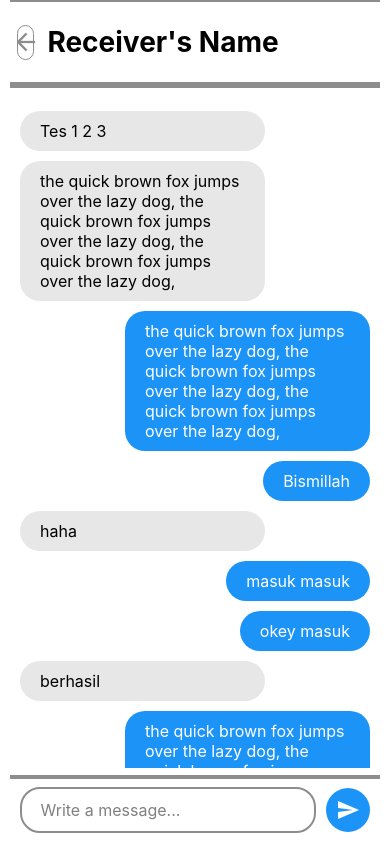
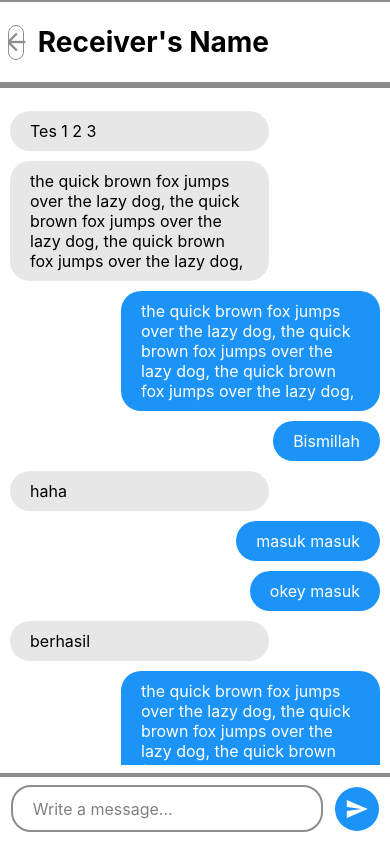
Before and after one commit to ixhsan/chat-fe-Rnativeversion-1, a React Native app: screen /Chat in a window 390 px wide. Built offline with nearby package versions, Linux system fonts and the light colour scheme.

Commit message:
added small fix to ui

```diff
--- a/src/pages/Chat/index.js
+++ b/src/pages/Chat/index.js
@@ -144,6 +144,7 @@ const Chat = ({navigation}) => {
     </SafeAreaView>
   );
 };
+
 const styles = StyleSheet.create({
   container: {
     flex: 1,
@@ -151,7 +152,7 @@ const styles = StyleSheet.create({
   },
   content: {
     flex: 1,
-    paddingHorizontal: 10,
+    paddingHorizontal: 0,
     backgroundColor: '#FFFFFF',
     // borderColor: 'green',
     // borderWidth: 1,
@@ -184,7 +185,7 @@ const styles = StyleSheet.create({
     textAlign: 'center',
   },
   chatBody: {
-    flexShrink: 1,
+    flex: 1,
     paddingVertical: '2%',
     borderTopColor: '#8D8D8D',
     borderTopWidth: 4,
--- a/src/pages/Contact/index.js
+++ b/src/pages/Contact/index.js
@@ -124,11 +124,9 @@ const styles = StyleSheet.create({
     maxHeight: '100%',
     maxWidth: '100%',
     width: '100%',
-    padding: 20,
+    paddingVertical: 10,
+    paddingHorizontal: 15,
     backgroundColor: '#FFFFFF',
-    // borderColor: 'purple',
-    // borderWidth: 1,
-    // borderStyle: 'solid',
   },
   header: {
     flexDirection: 'row',
@@ -136,9 +134,6 @@ const styles = StyleSheet.create({
     alignItems: 'center',
     height: 'auto',
     paddingVertical: 10,
-    // borderColor: 'purple',
-    // borderWidth: 1,
-    // borderStyle: 'solid',
   },
   textHeader: {fontSize: 36, fontWeight: 'bold'},
   textHeaderSecondary: {fontSize: 18},
@@ -180,8 +175,19 @@ const styles = StyleSheet.create({
     color: '#FFFFFF',
     textAlign: 'center',
   },
+  contactBody: {
+    height: '75%',
+    marginVertical: '2.75%',
+    borderTopColor: '#8D8D8D',
+    borderTopWidth: 4,
+    borderBottomColor: '#8D8D8D',
+    borderBottomWidth: 4,
+  },
+  contactList: {
+    marginVertical: '2%',
+  },
   footer: {
-    padding: '1%',
+    padding: '2%',
   },
   buttonLogOut: {
     alignSelf: 'center',
@@ -198,22 +204,6 @@ const styles = StyleSheet.create({
     fontWeight: 'bold',
     color: 'red',
   },
-  contactBody: {
-    // flexDirection: 'column',
-    // flex: 1,
-    marginVertical: '2.75%',
-    borderTopColor: '#8D8D8D',
-    borderTopWidth: 4,
-    borderBottomColor: '#8D8D8D',
-    borderBottomWidth: 4,
-    // borderWidth: 1,
-    // borderColor: 'green',
-    // borderStyle: 'solid',
-  },
-  contactList: {
-    height: '75%',
-    marginVertical: '2%',
-  },
 });
 
 export default Contact;
```
